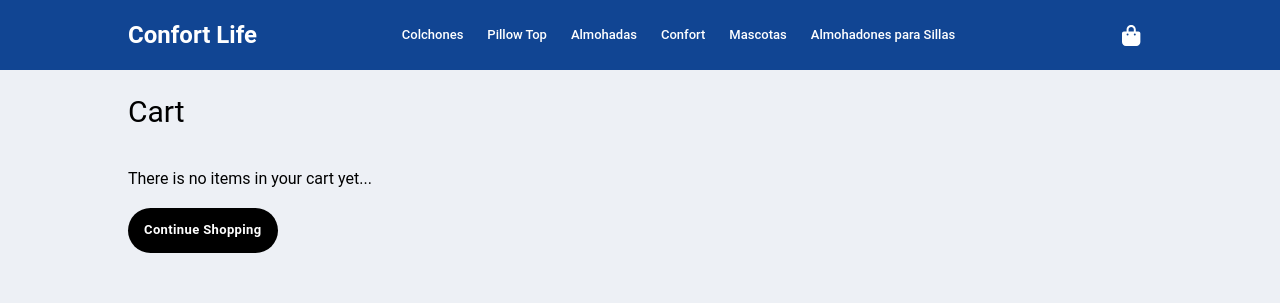
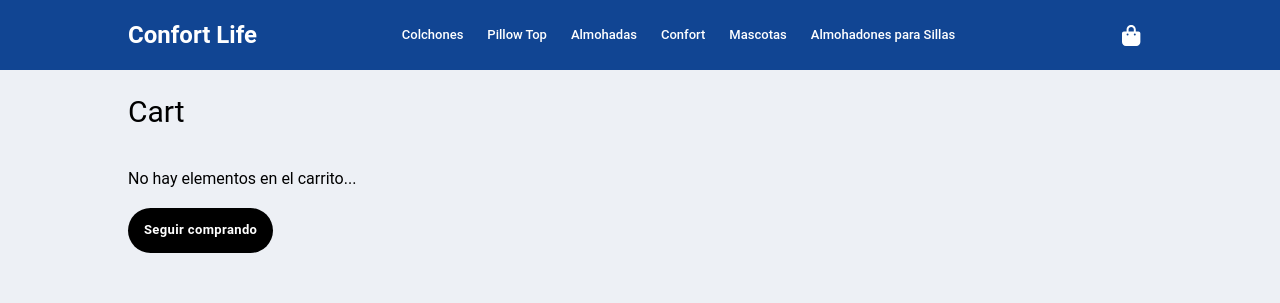
Before and after one commit to FedericoWalovnik/ConfortLife-client, a React (Create React App) app: page /cart in a window 1280 px wide. Shown: the top 303 px of the page. Built offline with nearby package versions, Linux system fonts and the light colour scheme.

Commit message:
adding feature flags

```diff
--- a/src/components/Item/Item.js
+++ b/src/components/Item/Item.js
@@ -1,29 +1,52 @@
 import React from 'react'
-import Skeleton from '@mui/material/Skeleton';
+import Skeleton from '@mui/material/Skeleton'
 
+import config from '../../config.js'
 import './Item.scss'
 
 const Item = ({ item, loading }) => {
   return (
     <div className="Item">
-            {
-                !loading ?
+      {!loading ? (
         <span>
-                        <img className="Item__image" src={item.image} alt={item.title} />
+          <img
+            className="Item__image"
+            src={item.image}
+            alt={item.title}
+          />
           <div className="Item__info">
             <p className="Item__title">{item.title}</p>
-                            <p className="Item__extra">Categoria {item.category}</p>
+            <p className="Item__extra">
+              Categoria {item.category}
+            </p>
+            {config.showPrices ? (
               <p className="Item__price">${item.price}</p>
+            ) : (
+              <></>
+            )}
           </div>
         </span>
-                    : <span>
-                        <Skeleton variant="rectangular" animation="wave" className="Item__image Item__image-loading" />
-                        <Skeleton variant="text" animation="wave" className="Item__text-loading" />
-                        <Skeleton variant="text" animation="wave" className="Item__text-loading" />
+      ) : (
+        <span>
+          <Skeleton
+            variant="rectangular"
+            animation="wave"
+            className="Item__image Item__image-loading"
+          />
+          <Skeleton
+            variant="text"
+            animation="wave"
+            className="Item__text-loading"
+          />
+          <Skeleton
+            variant="text"
+            animation="wave"
+            className="Item__text-loading"
+          />
         </span>
-            }
+      )}
     </div>
   )
 }
 
-export default Item;
+export default Item
--- a/src/config.js
+++ b/src/config.js
@@ -1,5 +1,7 @@
 const config = {
-  url: 'https://confort-life-server.herokuapp.com'
+  url: 'https://confort-life-server.herokuapp.com',
+  showPrices: false,
+  allowPayments: false
 }
 
 export default config
--- a/src/views/Cart/Cart.js
+++ b/src/views/Cart/Cart.js
@@ -1,41 +1,58 @@
-import React, { useState, useEffect } from 'react';
-import { Link } from 'react-router-dom';
-import { useCartContext } from "../../context/CartContext"
+import React from 'react'
+import { Link } from 'react-router-dom'
+import { useCartContext } from '../../context/CartContext'
 
-import Button from '@mui/material/Button';
+import Button from '@mui/material/Button'
 import CartListItem from '../../components/CartListItem/CartListItem'
+import config from '../../config.js'
 
-import './Cart.scss';
+import './Cart.scss'
 
 const Home = () => {
   const { cartList, totalPrice } = useCartContext()
-    const FORM_ID = 'payment-form';
+  const FORM_ID = 'payment-form'
 
   return (
     <div className="Cart">
       <h1 className="Cart__title">Cart</h1>
-            {
-                (cartList.length === 0) ?
-                    (
+      {cartList.length === 0 ? (
         <div className="Cart__empty">
-                            <p className="Cart__empty-message">There is no items in your cart yet...</p>
-                            <Link to='/'>
-                                <Button variant="contained" className="Cart__empty-button">Continue Shopping</Button>
+          <p className="Cart__empty-message">
+            No hay elementos en el carrito...
+          </p>
+          <Link to="/">
+            <Button
+              variant="contained"
+              className="Cart__empty-button"
+            >
+              Seguir comprando
+            </Button>
           </Link>
         </div>
-                    ) :
-                    (
+      ) : (
         <div className="Cart__not-empty">
           <div className="Cart__list">
-                            {cartList.map((item) => {
+            {cartList.map(item => {
               return (
-                                    <CartListItem key={item.id} item={item} />
+                <CartListItem
+                  key={item.id}
+                  item={item}
+                />
               )
             })}
             <div>
+              {config.allowPayments ? (
                 <Link to={'/checkout'}>
-                                    <Button variant="contained" className="Cart__empty-button">Finish order</Button>
+                  <Button
+                    variant="contained"
+                    className="Cart__empty-button"
+                  >
+                    Continuar con la compra
+                  </Button>
                 </Link>
+              ) : (
+                <></>
+              )}
               <div id={FORM_ID} />
             </div>
           </div>
@@ -43,14 +60,15 @@ const Home = () => {
             <h3 className="Cart__summary-title">Summary</h3>
             <div className="Cart__total">
               <p className="Cart__total-title">Total</p>
-                                <p className="Cart__total-number">${totalPrice()}</p>
+              <p className="Cart__total-number">
+                ${totalPrice()}
+              </p>
             </div>
           </div>
         </div>
+      )}
+    </div>
   )
 }
-        </div>
-    );
-}
 
-export default Home;
+export default Home
```
Lines whose indentation alone changed are shown as unchanged.
